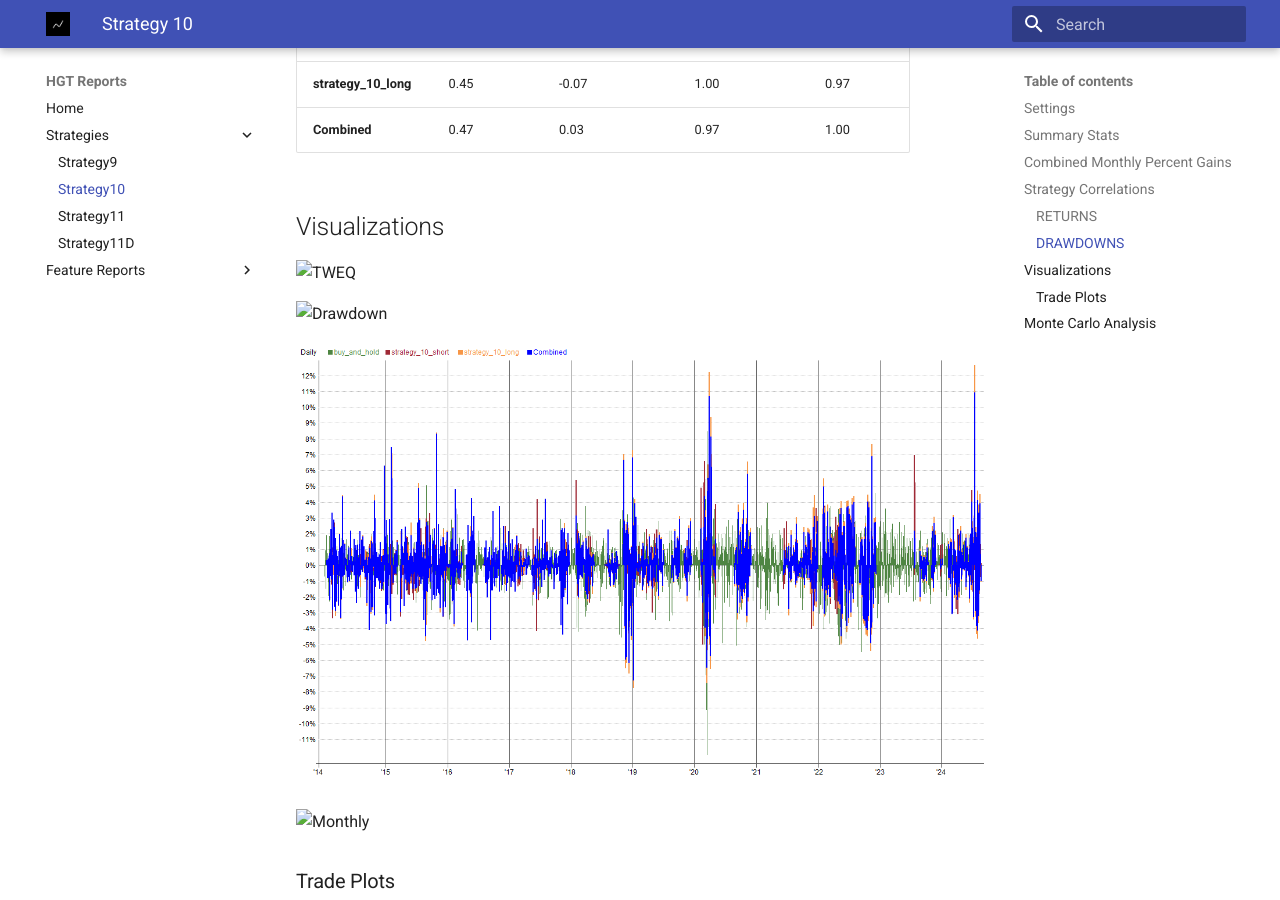
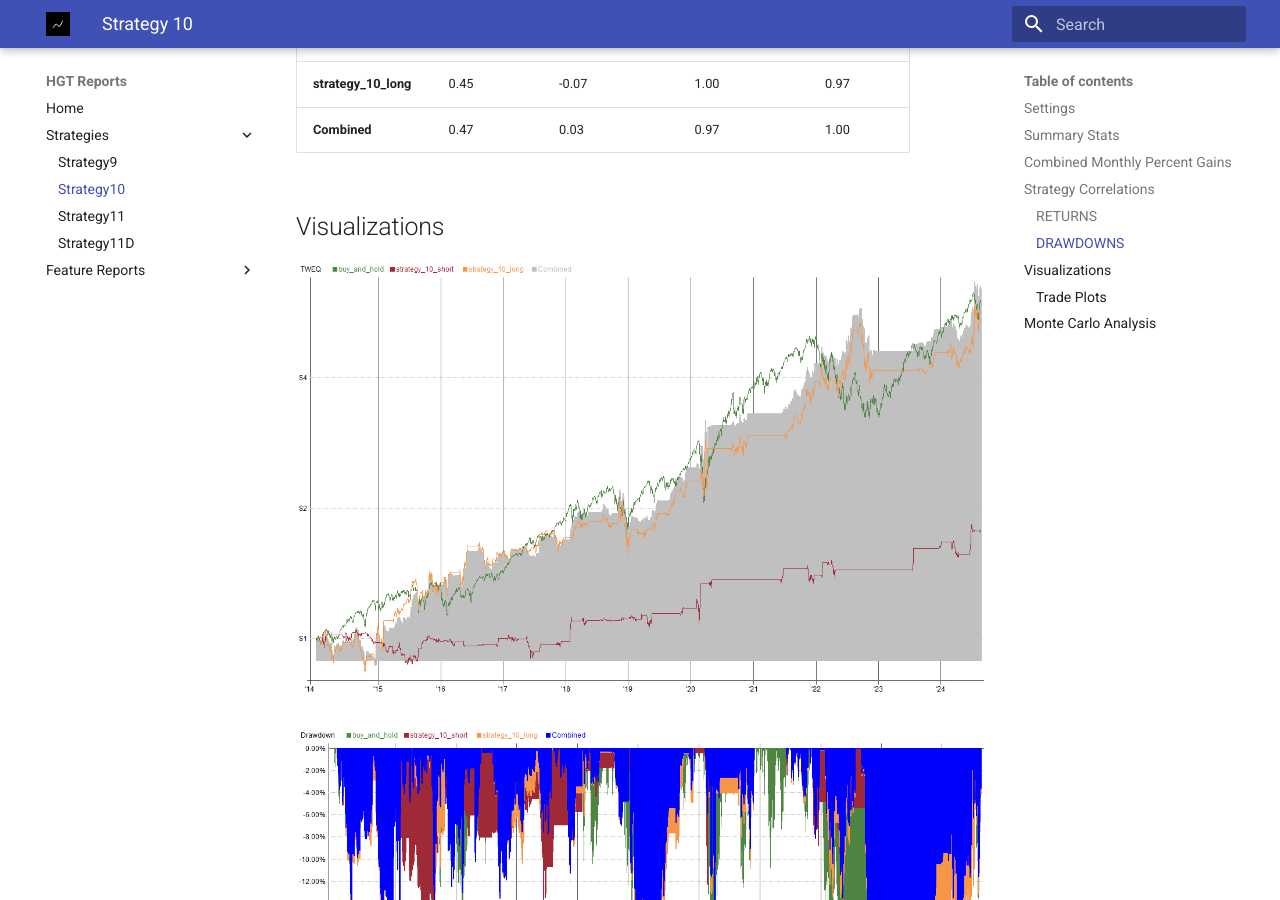
Before and after one commit to larrykann/Reports, an MkDocs documentation site: the page built from docs/Strategy10/strategy10.md, in a window 1280 px wide and 900 px high, scrolled down 4207 px. Built offline with MkDocs 1.6.1 and Material for MkDocs 9.7.7, drawn with Linux system fonts in a browser that asks for light colours.

Commit message:
adjusted image links

```diff
--- a/docs/Strategy10/strategy10.md
+++ b/docs/Strategy10/strategy10.md
@@ -124,20 +124,20 @@ This strategy seeks to capitalize on mean reversion opportunities in the Nasdaq
 
 ## Visualizations
 
-![TWEQ](Reports/docs/Strategy10/images/graph2.png)
+![TWEQ](images/graph2.png)
 
-![Drawdown](Reports/docs/Strategy10/images/graph3.png)
+![Drawdown](images/graph3.png)
 <div style="page-break-after: always;"></div>
 ![Daily](images/graph5.png)
 
-![Monthly](Reports/docs/Strategy10/images/graph7.png)
+![Monthly](images/graph7.png)
 <div style="page-break-after: always;"></div>
 ### Trade Plots
 
-![Individual %Gains](Reports/docs/Strategy10/images/plot0.png)
+![Individual %Gains](images/plot0.png)
 
 
-![Distribution of %Gains](Reports/docs/Strategy10/images/plot1.png)
+![Distribution of %Gains](images/plot1.png)
 <div style="page-break-after: always;"></div>
 ![Distribution of %Excursions](images/plot2.png)
 
@@ -156,5 +156,5 @@ This strategy seeks to capitalize on mean reversion opportunities in the Nasdaq
 | 99%          | 6,675.73%   | 48.72%     | -3.42%       |
 | **backtest** | **538.47%** | **19.07%** | **-26.33%**  |
 
-![MCPT Prodfit](Reports/docs/Strategy10/images/plot4.png)
-![MCPT Prodfit](Reports/docs/Strategy10/images/plot5.png)
+![MCPT Prodfit](images/plot4.png)
+![MCPT Prodfit](images/plot5.png)
```
